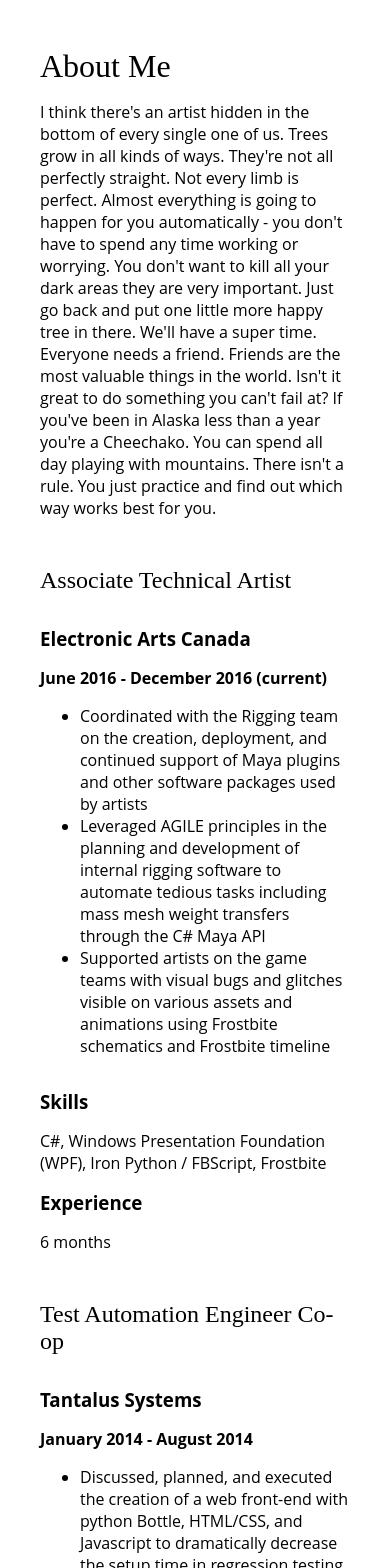
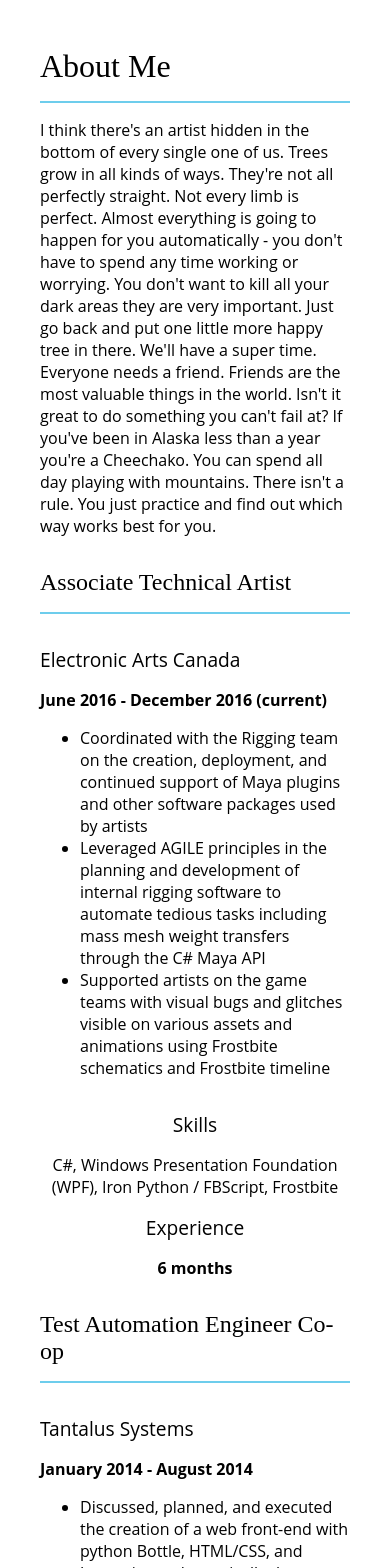
Before and after one commit to jeremy-jtlo/create-react-playground, a React (Create React App) app: page / in a window 390 px wide. Shown: the top 1568 px of the page. Built offline with nearby package versions, Linux system fonts and the light colour scheme.

Commit message:
Style and formatting, removing garbage css and adding colours

```diff
--- a/src/components/about-entry.js
+++ b/src/components/about-entry.js
@@ -6,7 +6,7 @@ export default class AboutEntry extends Component {
         return (
             <div className="flex-container">
                 <div className="col-12of12">
-                    <h1 className="din-head">{about_content.header}</h1>
+                    <h1 className="din-head primary-header">{about_content.header}</h1>
                     <p>{about_content.content}</p>
                 </div>
             </div>
--- a/src/components/row.js
+++ b/src/components/row.js
@@ -14,18 +14,18 @@ export default class Row extends Component {
         return(
             <div className="flex-container">
                 <div className="col-12of12">
-                    <h2 className="din-head">{this.props.job_title}</h2>
+                    <h2 className="din-head primary-header">{this.props.job_title}</h2>
                 </div>
                 <div className="col-8of12">
-                    <h3 className="job-header">{this.props.company}</h3>
+                    <h3>{this.props.company}</h3>
                     <h4>{this.props.start_date} - {this.props.end_date}</h4>
                     <UlRender list={this.props.children}/>
                 </div>
-                <div className="col-4of12">
+                <div className="col-4of12 center-mobile">
                     <h3>Skills</h3>
                     <p>{skill_string}</p>
                     <h3>Experience</h3>
-                    <p>{this.props.duration}</p>
+                    <p><strong>{this.props.duration}</strong></p>
                 </div>
             </div>
         );
--- a/src/styles/flex.css
+++ b/src/styles/flex.css
@@ -1,27 +1,16 @@
+/*
+  GENERAL FORMATTING -------------------
+*/
 [class*='col-'] > * {
   margin: 1rem; }
+
+[class*='col-'].center-mobile > * {
+  text-align: left; }
 
 .flex-container {
   display: flex;
   flex-wrap: wrap;
-  justify-content: space-between;
-  margin-top: 1rem; }
-  .flex-container.center-content {
-    align-items: center; }
-  .flex-container.first {
-    margin-top: 0rem; }
-  .flex-container.space-top {
-    margin-top: 3rem; }
-  .flex-container.space-bottom {
-    margin-bottom: 3rem; }
-  .flex-container.padded-1 {
-    padding-bottom: 1rem; }
-  .flex-container.padded-2 {
-    padding-bottom: 2rem; }
-  .flex-container.padded-3 {
-    padding-bottom: 3rem; }
-  .flex-container .side-padded {
-    padding: 0 1rem; }
+  justify-content: space-between; }
   .flex-container .col-2of12 {
     width: 16.66%; }
   .flex-container .col-3of12 {
@@ -47,8 +36,6 @@
   width: 85%;
   margin: 0 auto;
   margin-top: 4rem; }
-  .canvas.first {
-    margin-top: 0; }
 
 /*
   MEDIA QUERIES -------------------
@@ -69,34 +56,15 @@
     width: 100%; }
   .flex-container .col-9of12 {
     width: 100%; }
+  .flex-container .col-4of12 {
+    width: 100%; }
   .flex-container .col-3of12 {
-    padding-top: 3rem;
     width: 50%; }
-    .flex-container .col-3of12.has-buttons {
-      padding-top: 0; }
-      .flex-container .col-3of12.has-buttons.left {
-        padding-right: 1rem; }
-      .flex-container .col-3of12.has-buttons.right {
-        padding-left: 1rem; }
-    .flex-container .col-3of12 ul.right {
-      padding-left: 0; }
-  .flex-container .has-buttons.right {
-    padding: 0; }
-  .flex-container .has-buttons.left {
-    padding: 0; }
-  .flex-container .empty {
-    display: none; } }
+
+  [class*='col-'].center-mobile > * {
+    text-align: center; } }
 @media (max-width: 32.25rem) {
   .flex-container .col-4of12 {
-    width: 100%; }
-  .flex-container .has-buttons {
-    padding: 0; }
-  .flex-container .project-grid {
-    margin-bottom: 3rem; }
-    .flex-container .project-grid .centered {
-      margin: 0.5rem auto; }
-
-  .gallery {
-    margin: 2rem auto; } }
+    width: 100%; } }
 
 /*# sourceMappingURL=flex.css.map */
--- a/src/styles/flex.scss
+++ b/src/styles/flex.scss
@@ -1,6 +1,14 @@
+/*
+  GENERAL FORMATTING -------------------
+*/
+
 // Each column's items should have some space
 [class*='col-'] > * {
   margin: 1rem;
+}
+
+[class*='col-'].center-mobile > * {
+  text-align: left;
 }
 
 // Row Rules
@@ -8,37 +16,6 @@
   display: flex;
   flex-wrap: wrap;
   justify-content: space-between;
-  margin-top: 1rem;
-
-  &.center-content {
-    align-items: center;
-  }
-
-  &.first {
-    margin-top: 0rem;
-  }
-
-  &.space-top {
-    margin-top: 3rem;
-  }
-
-  &.space-bottom {
-    margin-bottom: 3rem;
-  }
-
-  &.padded-1 {
-    padding-bottom: 1rem;
-  }
-  &.padded-2 {
-    padding-bottom: 2rem;
-  }
-  &.padded-3 {
-    padding-bottom: 3rem;
-  }
-
-  .side-padded {
-    padding: 0 1rem;
-  }
 
   .col-2of12 {
     width: 16.66%;
@@ -85,10 +62,6 @@
   width: 85%;
   margin: 0 auto;
   margin-top: 4rem;
-
-  &.first {
-    margin-top: 0;
-  }
 }
 
 /*
@@ -121,37 +94,16 @@
     .col-9of12 {
       width: 100%;
     }
+    .col-4of12 {
+      width: 100%;
+    }
     .col-3of12 {
-      padding-top: 3rem;
       width: 50%;
+    }
+  }
 
-      &.has-buttons {
-        padding-top: 0;
-
-        &.left {
-          padding-right: 1rem;
-        }
-        &.right {
-          padding-left: 1rem;
-        }
-      }
-
-      ul.right {
-        padding-left: 0;
-      }
-    }
-
-    .has-buttons.right{
-      padding: 0;
-    }
-
-    .has-buttons.left {
-      padding: 0;
-    }
-
-    .empty {
-      display: none;
-    }
+  [class*='col-'].center-mobile > * {
+    text-align: center;
   }
 }
 
@@ -161,19 +113,5 @@
     .col-4of12 {
       width: 100%;
     }
-    .has-buttons {
-      padding: 0;
-      // padding-right: 2rem;
-    }
-    .project-grid {
-      margin-bottom: 3rem;
-      .centered {
-        margin: 0.5rem auto;
-      }
-    }
-  }
-
-  .gallery {
-    margin: 2rem auto;
   }
 }
--- a/src/styles/main.css
+++ b/src/styles/main.css
@@ -1,11 +1,27 @@
+/* ========== Defaults ========== */
 body {
   margin: 0;
   padding: 0;
   font-family: 'Open Sans', sans-serif; }
 
+h2 {
+  font-size: 1.5em;
+  font-weight: normal;
+  font-style: normal; }
+
+h3 {
+  font-size: 1.2em;
+  font-weight: normal;
+  font-style: normal; }
+
+/* ====== Fancy-Ass Classes ====== */
 .din-head {
   font-family: "DINPro";
   font-weight: normal;
   font-style: normal; }
 
+.primary-header {
+  padding-bottom: 1rem;
+  border-bottom: 2px solid #6DCDEC; }
+
 /*# sourceMappingURL=main.css.map */
--- a/src/styles/main.scss
+++ b/src/styles/main.scss
@@ -1,11 +1,37 @@
+// GLOBALS
+$primary: #6DCDEC;
+$secondary: #868686;
+$highlight: #FF9311;
+
+/* ========== Defaults ========== */
+
 body {
   margin: 0;
   padding: 0;
   font-family: 'Open Sans', sans-serif;
 }
 
+h2 {
+  font-size: 1.5em;
+  font-weight: normal;
+  font-style: normal;
+}
+
+h3 {
+  font-size: 1.2em;
+  font-weight: normal;
+  font-style: normal;
+}
+
+/* ====== Fancy-Ass Classes ====== */
+
 .din-head {
   font-family: "DINPro";
   font-weight: normal;
   font-style: normal;
 }
+
+.primary-header {
+  padding-bottom: 1rem;
+  border-bottom: 2px solid $primary;
+}
```
